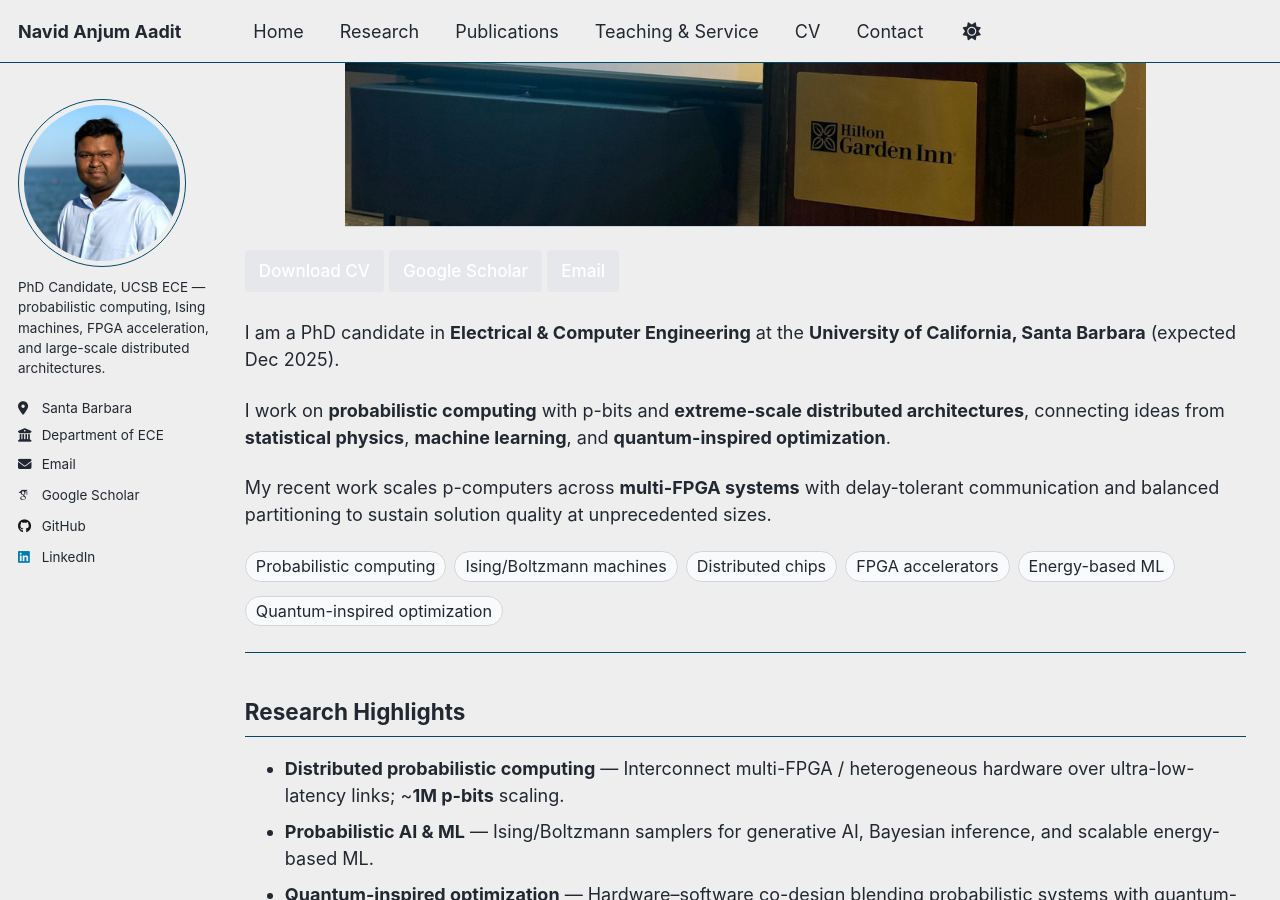
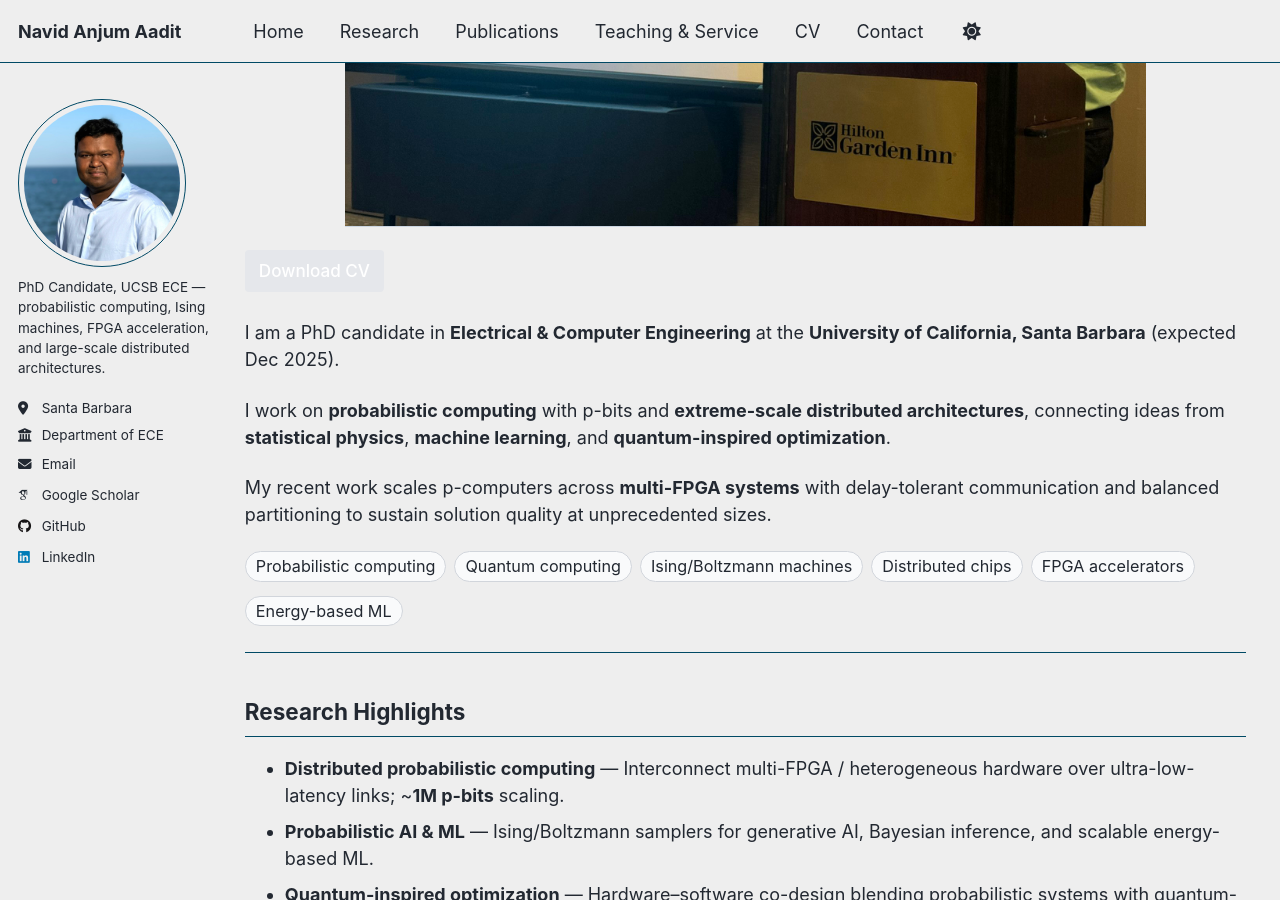
Before and after one commit to navidaadit/navidaadit.github.io, a Jekyll site: the page built from _pages/about.md, in a window 1280 px wide and 900 px high, scrolled down 356 px. Built offline with Jekyll 4.4.1, drawn with Linux system fonts in a browser that asks for light colours; some web fonts are replaced; a script that is not in the unit is left out.

Commit message:
Update about.md

```diff
--- a/_pages/about.md
+++ b/_pages/about.md
@@ -8,10 +8,8 @@ author_profile: true
 <!-- HERO as a normal image (no cropping). Lives entirely in the right column. -->
 <img src="/images/hero.jpeg" alt="Navid Aadit giving a talk" class="hero-img" />
 
-<p class="cta-row">
-  <a class="btn btn--primary" href="/files/Aadit_CV_Fall2025.pdf">Download CV</a>
-  <a class="btn" href="https://scholar.google.com/citations?user=KXA0nl4AAAAJ&hl=en">Google Scholar</a>
-  <a class="btn" href="mailto:maadit@ucsb.edu">Email</a>
+<p class="cv-row">
+  <a class="btn btn--cv" href="/files/Aadit_CV_Fall2025.pdf">Download CV</a>
 </p>
 
 I am a PhD candidate in **Electrical & Computer Engineering** at the **University of California, Santa Barbara** (expected Dec 2025).
@@ -22,11 +20,11 @@ My recent work scales p-computers across **multi-FPGA systems** with delay-toler
 
 <ul class="keyword-pills">
   <li>Probabilistic computing</li>
+  <li>Quantum computing</li>
   <li>Ising/Boltzmann machines</li>
   <li>Distributed chips</li>
   <li>FPGA accelerators</li>
   <li>Energy-based ML</li>
-  <li>Quantum-inspired optimization</li>
 </ul>
 
 ---
```
